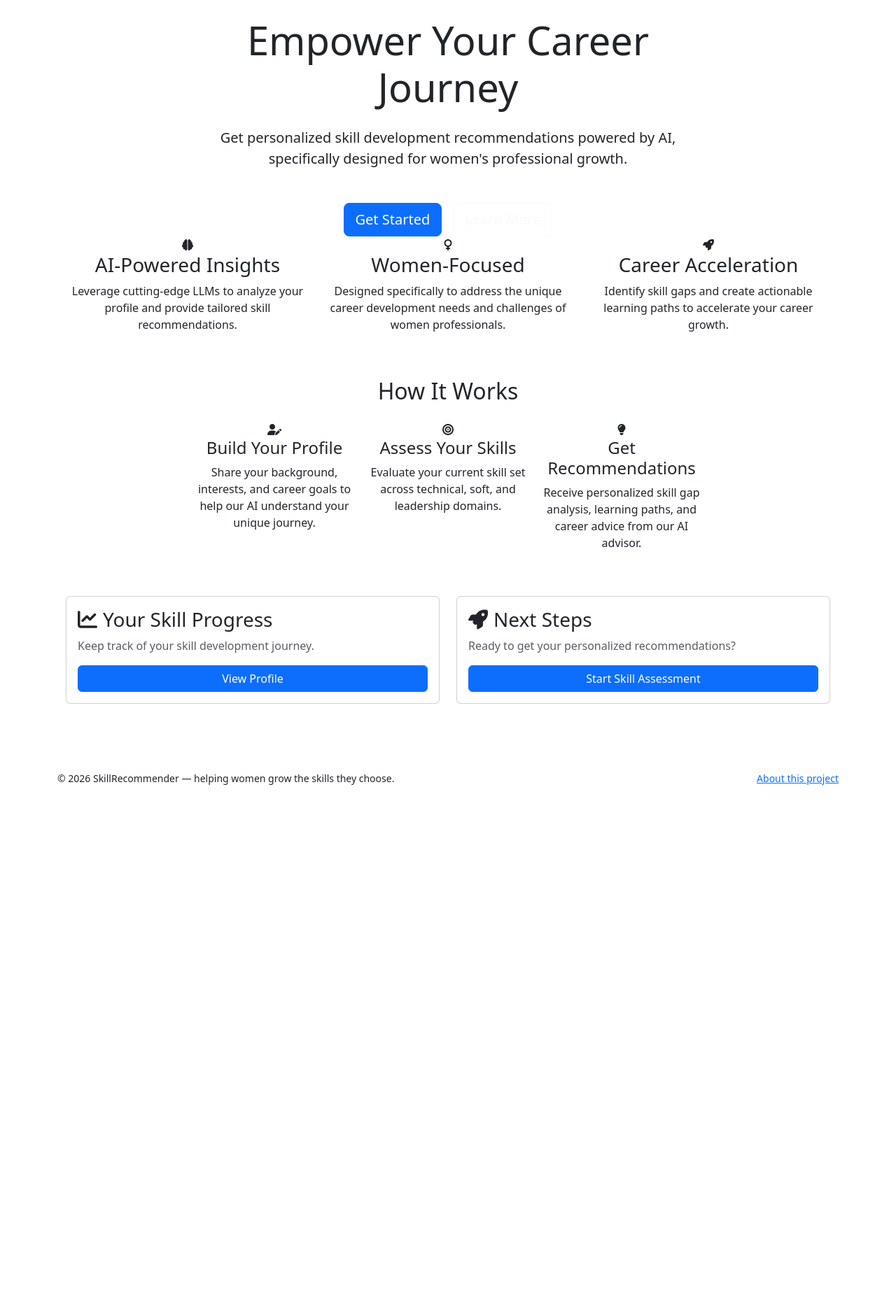
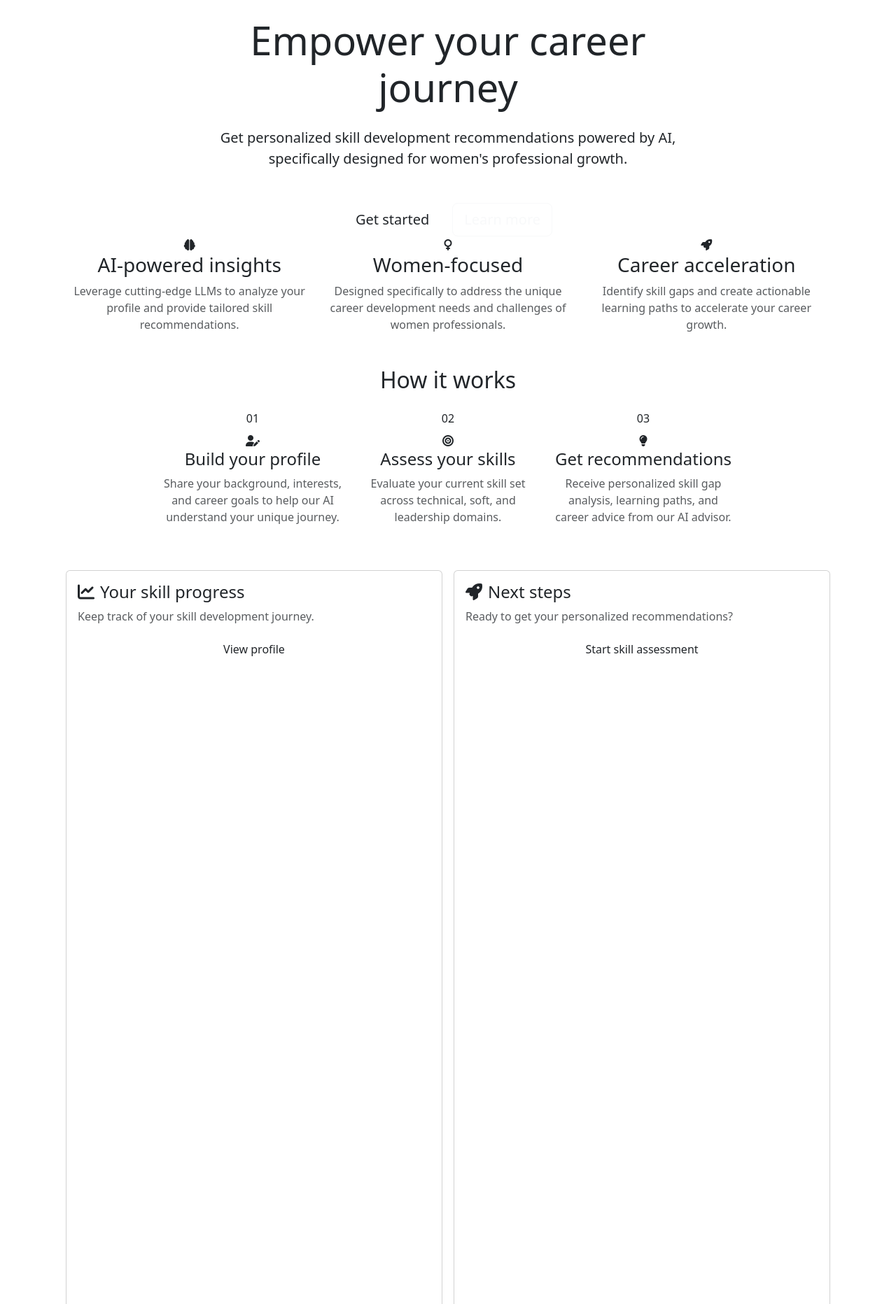
Before and after one commit to varun05126/llm_working, a Django app: page / in a window 1280 px wide. Shown: the part 56-1920 px from the top of the page at 70% size. Before the commit the page ends 1178 px from the top, so only its background shows below. Run offline with Django 5.2, Linux system fonts and the light colour scheme; the visitor is signed in with stand-in values (Sample User, id 1).

Commit message:
Update home.html

```diff
--- a/templates/recommender/home.html
+++ b/templates/recommender/home.html
@@ -3,17 +3,17 @@
 {% block title %}Home - Women Skill Development Recommender{% endblock %}
 
 {% block content %}
-<div class="hero-section">
+<div class="hero-section text-center">
     <div class="container">
-        <div class="row text-center">
+        <div class="row">
             <div class="col-lg-8 mx-auto">
-                <h1 class="display-4 mb-4">Empower Your Career Journey</h1>
+                <h1 class="display-heading display-4 mb-4">Empower your career journey</h1>
                 <p class="lead mb-5">
                     Get personalized skill development recommendations powered by AI, specifically designed for women's professional growth.
                 </p>
                 <div class="d-grid gap-2 d-sm-flex justify-content-sm-center">
-                    <a href="{% url 'register' %}" class="btn btn-primary btn-lg me-sm-2">Get Started</a>
-                    <a href="{% url 'about' %}" class="btn btn-outline-light btn-lg">Learn More</a>
+                    <a href="{% url 'register' %}" class="btn btn-accent-skillrec btn-lg me-sm-2">Get started</a>
+                    <a href="{% url 'about' %}" class="btn btn-outline-light btn-lg">Learn more</a>
                 </div>
             </div>
         </div>
@@ -21,14 +21,14 @@
 </div>
 
 <div class="container">
-    <div class="row mb-5">
+    <div class="row g-3 mb-5">
         <div class="col-md-4">
             <div class="stats-card text-center">
                 <div class="feature-icon">
                     <i class="fas fa-brain"></i>
                 </div>
-                <h3>AI-Powered Insights</h3>
-                <p>Leverage cutting-edge LLMs to analyze your profile and provide tailored skill recommendations.</p>
+                <h3>AI-powered insights</h3>
+                <p class="text-muted mb-0">Leverage cutting-edge LLMs to analyze your profile and provide tailored skill recommendations.</p>
             </div>
         </div>
         <div class="col-md-4">
@@ -36,8 +36,8 @@
                 <div class="feature-icon">
                     <i class="fas fa-venus"></i>
                 </div>
-                <h3>Women-Focused</h3>
-                <p>Designed specifically to address the unique career development needs and challenges of women professionals.</p>
+                <h3>Women-focused</h3>
+                <p class="text-muted mb-0">Designed specifically to address the unique career development needs and challenges of women professionals.</p>
             </div>
         </div>
         <div class="col-md-4">
@@ -45,41 +45,44 @@
                 <div class="feature-icon">
                     <i class="fas fa-rocket"></i>
                 </div>
-                <h3>Career Acceleration</h3>
-                <p>Identify skill gaps and create actionable learning paths to accelerate your career growth.</p>
+                <h3>Career acceleration</h3>
+                <p class="text-muted mb-0">Identify skill gaps and create actionable learning paths to accelerate your career growth.</p>
             </div>
         </div>
     </div>
 
     <div class="row mb-5">
-        <div class="col-md-8 mx-auto">
-            <h2 class="text-center mb-4">How It Works</h2>
-            <div class="row text-center">
+        <div class="col-lg-9 mx-auto">
+            <h2 class="display-heading text-center mb-4">How it works</h2>
+            <div class="row text-center g-4">
                 <div class="col-md-4">
                     <div class="h-100">
+                        <div class="step-number mb-2">01</div>
                         <div class="feature-icon">
                             <i class="fas fa-user-edit"></i>
                         </div>
-                        <h4>Build Your Profile</h4>
-                        <p>Share your background, interests, and career goals to help our AI understand your unique journey.</p>
+                        <h4>Build your profile</h4>
+                        <p class="text-muted">Share your background, interests, and career goals to help our AI understand your unique journey.</p>
                     </div>
                 </div>
                 <div class="col-md-4">
                     <div class="h-100">
+                        <div class="step-number mb-2">02</div>
                         <div class="feature-icon">
                             <i class="fas fa-bullseye"></i>
                         </div>
-                        <h4>Assess Your Skills</h4>
-                        <p>Evaluate your current skill set across technical, soft, and leadership domains.</p>
+                        <h4>Assess your skills</h4>
+                        <p class="text-muted">Evaluate your current skill set across technical, soft, and leadership domains.</p>
                     </div>
                 </div>
                 <div class="col-md-4">
                     <div class="h-100">
+                        <div class="step-number mb-2">03</div>
                         <div class="feature-icon">
                             <i class="fas fa-lightbulb"></i>
                         </div>
-                        <h4>Get Recommendations</h4>
-                        <p>Receive personalized skill gap analysis, learning paths, and career advice from our AI advisor.</p>
+                        <h4>Get recommendations</h4>
+                        <p class="text-muted">Receive personalized skill gap analysis, learning paths, and career advice from our AI advisor.</p>
                     </div>
                 </div>
             </div>
@@ -87,24 +90,229 @@
     </div>
 
     {% if user.is_authenticated %}
-    <div class="row">
+    <div class="row g-3 mb-4">
         <div class="col-md-6">
-            <div class="card recommendation-card">
+            <div class="card card-skillrec h-100">
                 <div class="card-body">
-                    <h3><i class="fas fa-chart-line me-2"></i>Your Skill Progress</h3>
+                    <h3 class="h4"><i class="fas fa-chart-line me-2" style="color: var(--color-accent);"></i>Your skill progress</h3>
                     <p class="text-muted">Keep track of your skill development journey.</p>
-                    <a href="{% url 'profile' %}" class="btn btn-primary w-100">View Profile</a>
+                    <a href="{% url 'profile' %}" class="btn btn-primary-skillrec w-100">View profile</a>
                 </div>
             </div>
         </div>
         <div class="col-md-6">
-            <div class="card recommendation-card">
+            <div class="card card-skillrec h-100">
                 <div class="card-body">
-                    <h3><i class="fas fa-rocket me-2"></i>Next Steps</h3>
+                    <h3 class="h4"><i class="fas fa-rocket me-2" style="color: var(--color-accent);"></i>Next steps</h3>
                     <p class="text-muted">Ready to get your personalized recommendations?</p>
-                    <a href="{% url 'skill_assessment' %}" class="btn btn-primary w-100">Start Skill Assessment</a>
+                    <a href="{% url 'skill_assessment' %}" class="btn btn-primary-skillrec w-100">Start skill assessment</a>
                 </div>
             </div>
+
+/* SkillRecommender — design tokens
+   Palette: deep pine (grounded, growth) + warm amber (opportunity, momentum)
+   on a pale sage-tinted paper background. Serif display for warmth,
+   a plain sans for data-dense screens (assessment, resources). */
+
+:root {
+  --color-bg: #f3f6f2;
+  --color-surface: #ffffff;
+  --color-surface-tint: #edf1ea;
+  --color-primary: #2c3e35;
+  --color-primary-dark: #1e2a22;
+  --color-accent: #d68c45;
+  --color-accent-dark: #b8712e;
+  --color-mauve: #7a5c61;
+  --color-text: #1e2a22;
+  --color-text-muted: #5c6b60;
+  --color-border: #dfe6db;
+  --font-display: "Fraunces", Georgia, serif;
+  --font-body: "Work Sans", -apple-system, Segoe UI, sans-serif;
+  --radius-card: 6px;
+}
+
+body {
+  background-color: var(--color-bg);
+  color: var(--color-text);
+  font-family: var(--font-body);
+  line-height: 1.55;
+}
+
+h1, h2, h3, h4, .display-heading {
+  font-family: var(--font-display);
+  color: var(--color-primary-dark);
+  font-weight: 600;
+  letter-spacing: -0.01em;
+}
+
+a {
+  color: var(--color-primary);
+}
+a:hover {
+  color: var(--color-accent-dark);
+}
+
+/* Navbar */
+.navbar-skillrec {
+  background-color: var(--color-primary-dark);
+}
+.navbar-skillrec .navbar-brand {
+  font-family: var(--font-display);
+  font-weight: 600;
+  font-size: 1.35rem;
+  color: #f3f6f2;
+}
+.navbar-skillrec .nav-link {
+  color: #cfd9cc;
+  font-weight: 500;
+}
+.navbar-skillrec .nav-link:hover,
+.navbar-skillrec .nav-link.active {
+  color: var(--color-accent);
+}
+.navbar-skillrec .nav-link.logout-link {
+  color: #e8b7ab;
+}
+
+/* Page header used at the top of interior pages */
+.page-header {
+  border-bottom: 1px solid var(--color-border);
+  padding-bottom: 1.25rem;
+  margin-bottom: 2rem;
+}
+.page-header p.lead {
+  color: var(--color-text-muted);
+}
+
+/* Cards */
+.card-skillrec {
+  background: var(--color-surface);
+  border: 1px solid var(--color-border);
+  border-radius: var(--radius-card);
+  box-shadow: none;
+}
+
+/* Recommendation cards carry a left rail colored by type — the color
+   itself is the label, not a badge stacked on top of another badge. */
+.rec-card {
+  border-left: 4px solid var(--color-mauve);
+}
+.rec-card.type-skill_gap { border-left-color: var(--color-accent); }
+.rec-card.type-learning_path { border-left-color: var(--color-primary); }
+.rec-card.type-career_advice { border-left-color: var(--color-mauve); }
+
+.badge-skillrec {
+  background-color: var(--color-surface-tint);
+  color: var(--color-primary-dark);
+  border: 1px solid var(--color-border);
+  font-weight: 500;
+  padding: 0.35em 0.7em;
+}
+
+.btn-primary-skillrec {
+  background-color: var(--color-primary);
+  border-color: var(--color-primary);
+  color: #fff;
+}
+.btn-primary-skillrec:hover {
+  background-color: var(--color-primary-dark);
+  border-color: var(--color-primary-dark);
+  color: #fff;
+}
+.btn-accent-skillrec {
+  background-color: var(--color-accent);
+  border-color: var(--color-accent);
+  color: var(--color-primary-dark);
+  font-weight: 600;
+}
+.btn-accent-skillrec:hover {
+  background-color: var(--color-accent-dark);
+  border-color: var(--color-accent-dark);
+  color: #fff;
+}
+
+.proficiency-meter {
+  height: 6px;
+  border-radius: 3px;
+  background: var(--color-surface-tint);
+  overflow: hidden;
+}
+.proficiency-meter .fill {
+  height: 100%;
+  background: var(--color-accent);
+}
+
+.priority-flag {
+  font-family: var(--font-display);
+  font-size: 1.1rem;
+  color: var(--color-accent-dark);
+  min-width: 2.5rem;
+  text-align: center;
+}
+
+.footer-skillrec {
+  background-color: var(--color-primary-dark);
+  color: #b9c3b5;
+  margin-top: 4rem;
+}
+.footer-skillrec a {
+  color: #d9e0d6;
+}
+
+/* Home page */
+.hero-section {
+  background-color: var(--color-primary-dark);
+  background-image: radial-gradient(circle at 15% 20%, rgba(214, 140, 69, 0.18), transparent 45%),
+                     radial-gradient(circle at 85% 80%, rgba(122, 92, 97, 0.25), transparent 50%);
+  color: #f3f6f2;
+  padding: 5rem 0 4.5rem;
+  margin-bottom: 3.5rem;
+}
+.hero-section h1 {
+  color: #ffffff;
+}
+.hero-section .lead {
+  color: #cfd9cc;
+  max-width: 42rem;
+  margin-left: auto;
+  margin-right: auto;
+}
+
+.feature-icon {
+  width: 3.25rem;
+  height: 3.25rem;
+  display: inline-flex;
+  align-items: center;
+  justify-content: center;
+  border-radius: 50%;
+  background-color: var(--color-surface-tint);
+  color: var(--color-primary);
+  font-size: 1.15rem;
+  margin-bottom: 1rem;
+}
+
+.stats-card {
+  background: var(--color-surface);
+  border: 1px solid var(--color-border);
+  border-radius: var(--radius-card);
+  padding: 2rem 1.5rem;
+  height: 100%;
+}
+
+.step-number {
+  font-family: var(--font-display);
+  color: var(--color-accent-dark);
+  font-size: 0.95rem;
+  letter-spacing: 0.02em;
+}
+
+.empty-state {
+  border: 1px dashed var(--color-border);
+  border-radius: var(--radius-card);
+  padding: 3rem 1.5rem;
+  text-align: center;
+  color: var(--color-text-muted);
+}
         </div>
     </div>
     {% endif %}
```
